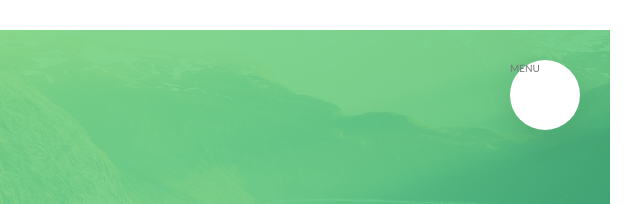
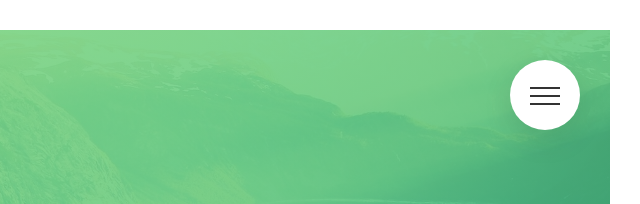
Before and after one commit to loxt/natours, a website: page index.html in a window 1280 px wide. Shown: the top 204 px of the page, 640-1280 px from the left. Drawn offline with Linux system fonts and the light colour scheme.

Commit message:
feat(navigation): animation on open up

```diff
--- a/index.html
+++ b/index.html
@@ -18,7 +18,9 @@
     <div class="navigation">
       <input type="checkbox" class="navigation__checkbox" id="navi-toggle">
 
-      <label for="navi-toggle" class="navigation__button">MENU</label>
+      <label for="navi-toggle" class="navigation__button">
+        <span class="navigation__icon">&nbsp;</span>
+      </label>
 
       <div class="navigation__background">&nbsp;</div>
 
--- a/sass/layout/_navigation.scss
+++ b/sass/layout/_navigation.scss
@@ -13,6 +13,8 @@
     border-radius: 50%;
     z-index: 2000;
     box-shadow: 0 1rem 3rem rgba($color-black, .1);
+    text-align: center;
+    cursor: pointer;
   }
 
   &__background {
@@ -79,6 +81,8 @@
     }
   }
 
+  // Functionality
+
   &__checkbox:checked ~ &__background {
     transform: scale(80);
   }
@@ -87,4 +91,56 @@
     opacity: 1;
     width: 100%;
   }
+
+  &__icon {
+    position: relative;
+    margin-top: 3.5rem;
+    &,
+    &::before,
+    &::after {
+      width: 3rem;
+      height: 2px;
+      background-color: $color-grey-dark-3;
+      display: inline-block;
+    }
+
+    &::before,
+    &::after {
+      content: "";
+      position: absolute;
+      left: 0;
+      transition: all 5s;
+    }
+
+    &::before {
+      top: -.8rem;
+    }
+
+    &::after {
+      top: .8rem;
+    }
+  }
+
+  &__button:hover &__icon::before {
+    top: -1rem;
+  }
+
+  &__button:hover &__icon::after {
+    top: 1rem;
+  }
+
+  &__checkbox:checked + &__button &__icon {
+    background-color: transparent;
+  }
+
+  &__checkbox:checked + &__button &__icon::before {
+    top: 0;
+    transform: rotate(135deg);
+  }
+
+  &__checkbox:checked + &__button &__icon::after {
+    top: 0;
+    transform: rotate(-135deg);
+  }
+
 }
```
Also changed, not shown: css/style.css.
